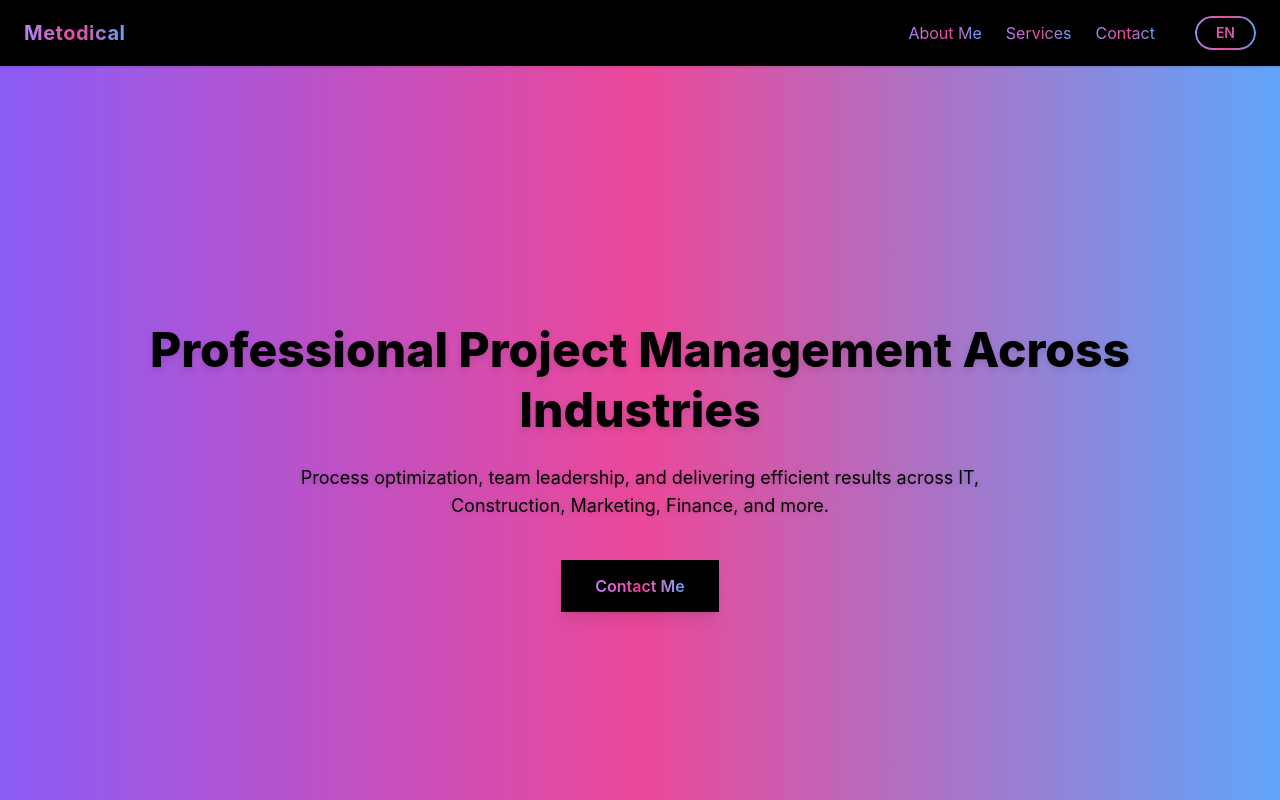
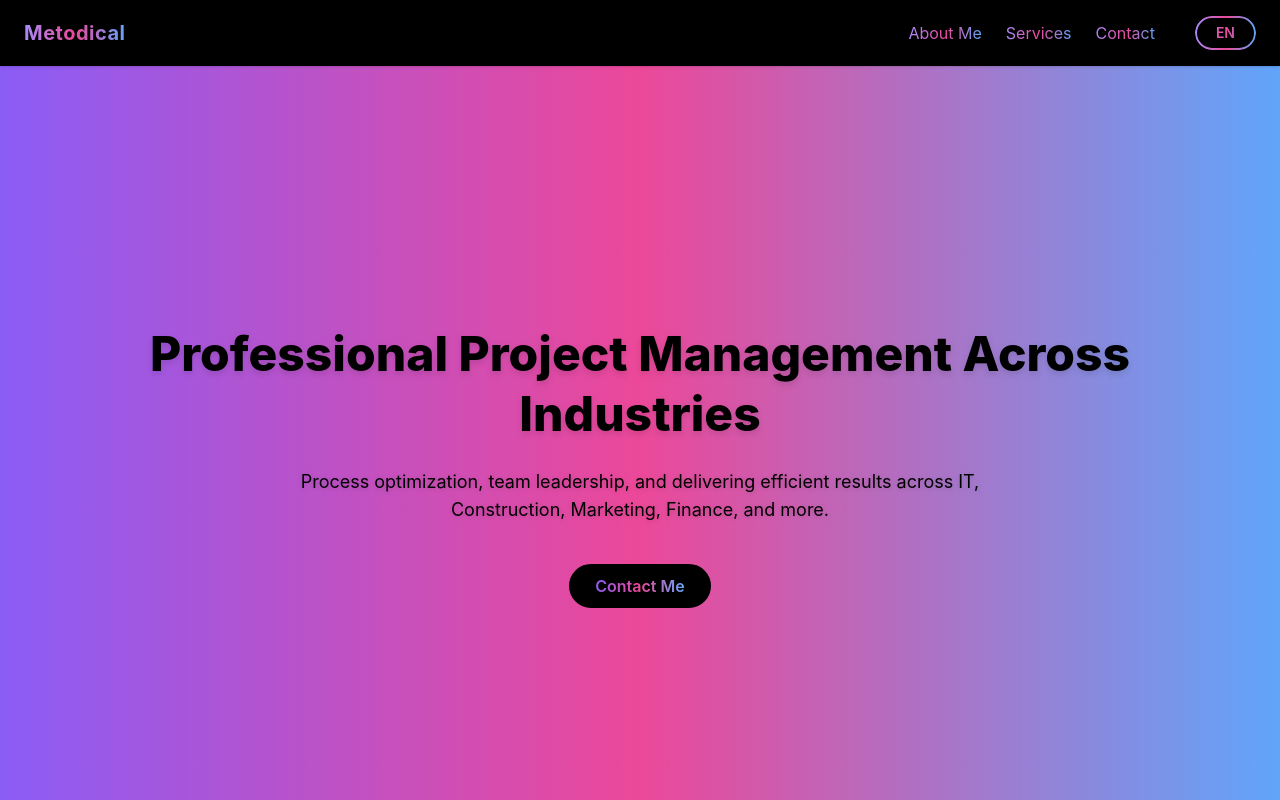
Before and after one commit to Cata-hm/Metodika, a React (Vite) app in the folder Metodik_FE/: page / in a window 1280 px wide. Shown: the top 800 px of the page. Built offline with nearby package versions, Linux system fonts and the light colour scheme; no server answers.

Commit message:
adjusting button styles

```diff
--- a/Metodik_FE/src/App.css
+++ b/Metodik_FE/src/App.css
@@ -207,25 +207,27 @@ body {
   background-image: linear-gradient(to right, #8b5cf6, #ec4899, #60a5fa);
 }
 
-/* Button styling */
+/* Button styling ---------------------------------------------------------*/
 .button-metal {
-  background: transparent;
-  border: 2px solid;
-  border-image: var(--gradient-metal) 1;
-  color: var(--text-metallic);
+  background-color: black; /* fondo negro inicial */
+  border: 2px solid black;
+  border-image: black 1; /* borde negro */
+  color: var(--text-metallic); /* texto claro */
   padding: 0.5em 1.5em;
   border-radius: 9999px;
   font-weight: 600;
   transition: all 0.3s ease;
 }
+
 .button-metal:hover {
-  color: #000;
-  background-image: var(--gradient-metal);
-  box-shadow: 0 0 10px rgba(255, 255, 255, 0.2);
-  border-radius: 0; /* cuadrado */
+  background-color: white; /* fondo blanco en hover */
+  color: black; /* texto negro en hover */
+  border-radius: 9999px; /* mantener bordes redondeados */
+  border-image: white 1; /* mantener borde blanco */
+  border-color: white;
 }
 
-/* Documentation link */
+/* Documentation link --------------------------------------------------------*/
 .read-the-docs {
   color: #aaa;
   font-style: italic;
--- a/Metodik_FE/src/components/Hero.tsx
+++ b/Metodik_FE/src/components/Hero.tsx
@@ -39,14 +39,14 @@ const Hero = () => {
       </motion.p>
       <motion.a
         href="#contact"
-        className="inline-block max-w-xs px-8 py-3 font-semibold border-2 border-transparent bg-black hover:brightness-110 transition duration-300 shadow-lg mx-auto text-center"
+        className="button-metal inline-block max-w-xs text-center"
         variants={variants}
         initial="hidden"
         animate={isInView ? "visible" : "hidden"}
         transition={{ duration: 0.8, ease: 'easeOut', delay: 0.4 }}
       >
         <span
-          className="bg-gradient-to-r from-purple-400 via-pink-500 to-blue-400 bg-clip-text text-transparent"
+          className="bg-gradient"
           style={{ WebkitBackgroundClip: 'text', WebkitTextFillColor: 'transparent' }}
         >
           {t('hero.button')}
```
